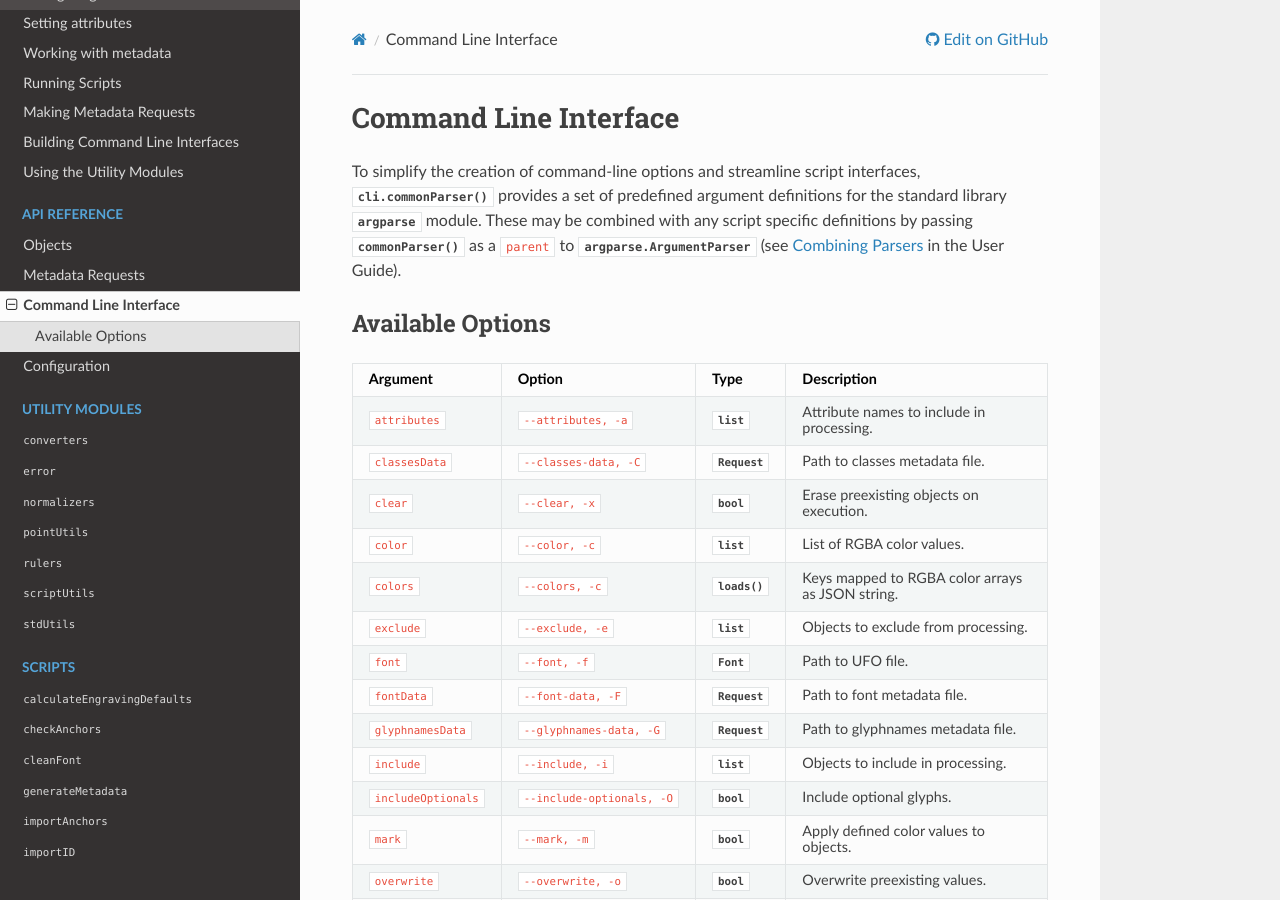
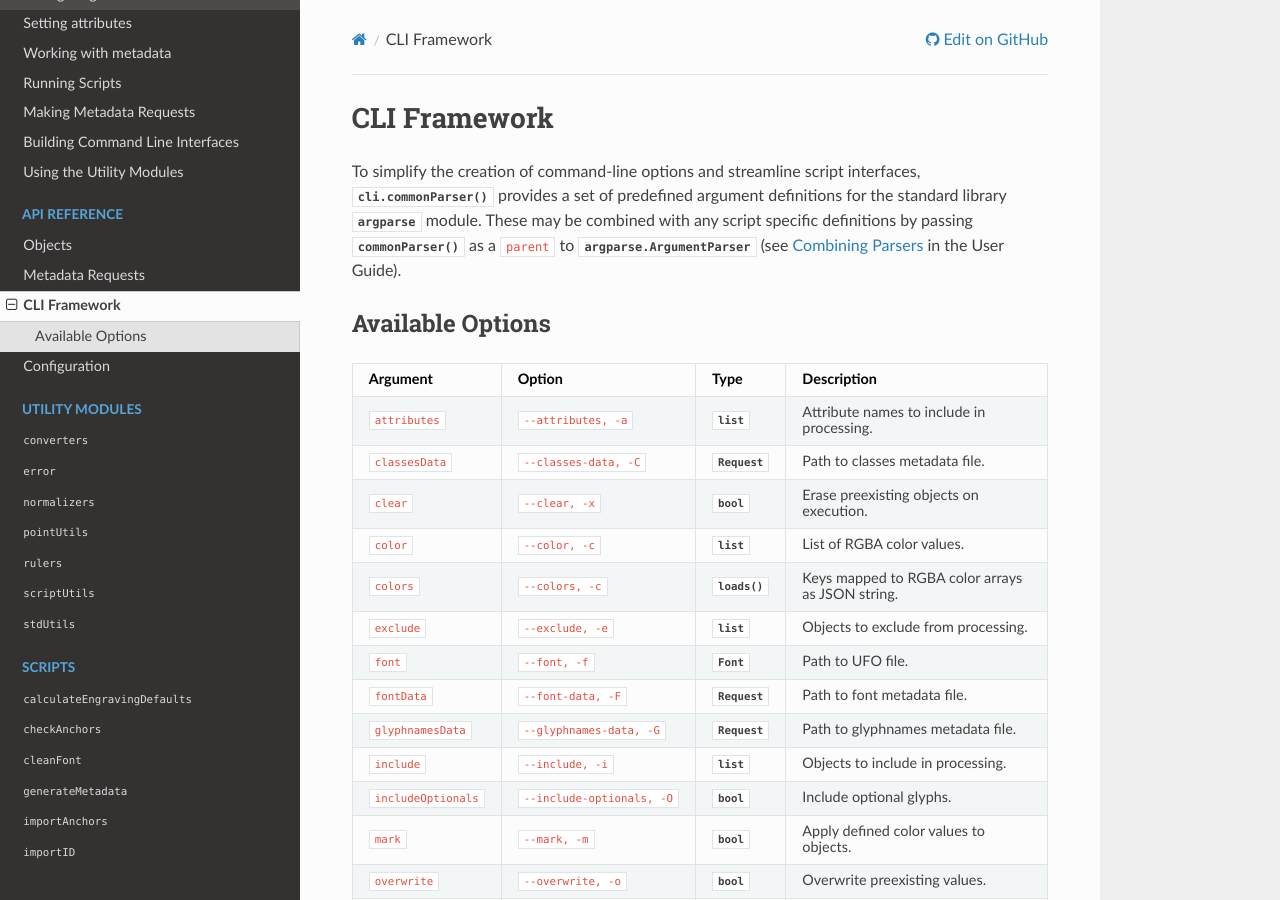
Before and after one commit to knutnergaard/smufolib, a Sphinx documentation site: the page built from docs/api/cli.rst, in a window 1280 px wide and 900 px high. Built offline with Sphinx 7.4.7 and the Read the Docs theme 3.1.0, drawn with Linux system fonts in a browser that asks for light colours.

Commit message:
Change CLI section title to CLI Framework in docs.

```diff
--- a/docs/api/cli.rst
+++ b/docs/api/cli.rst
@@ -1,8 +1,8 @@
 .. _command-line-interface:
 
-======================
-Command Line Interface
-======================
+=============
+CLI Framework
+=============
 
 To simplify the creation of command-line options and streamline script
 interfaces, :func:`cli.commonParser` provides a set of predefined argument definitions
```
